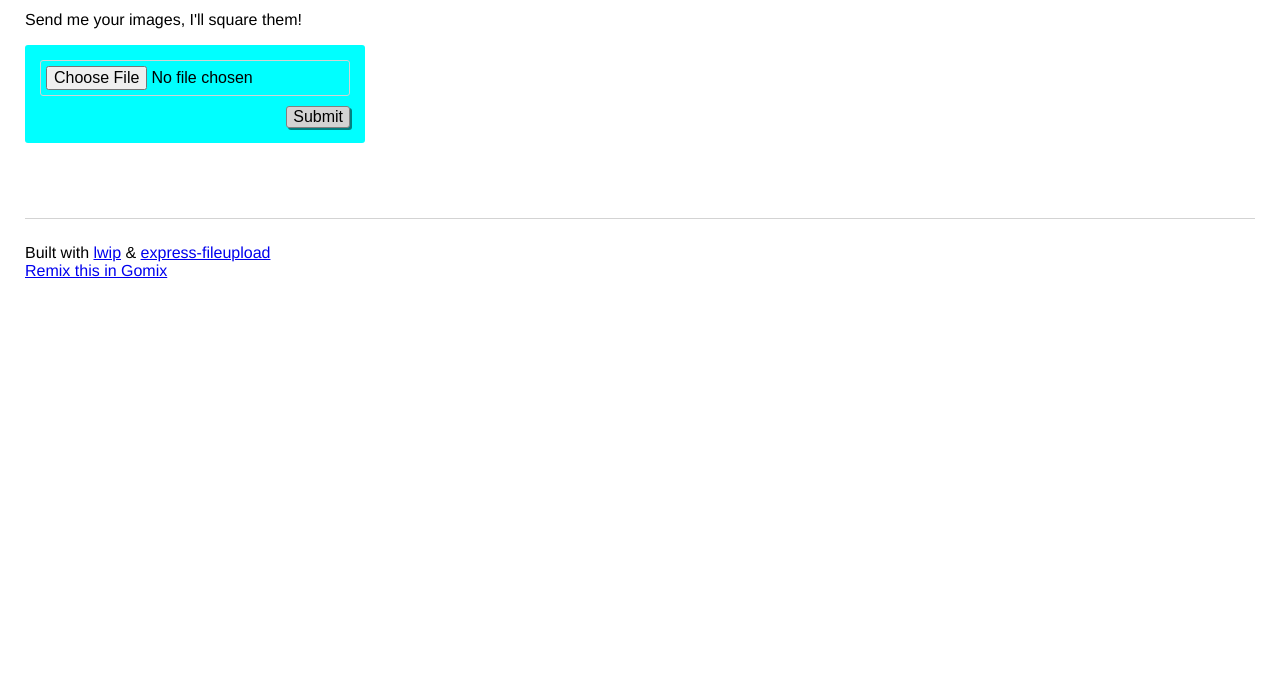
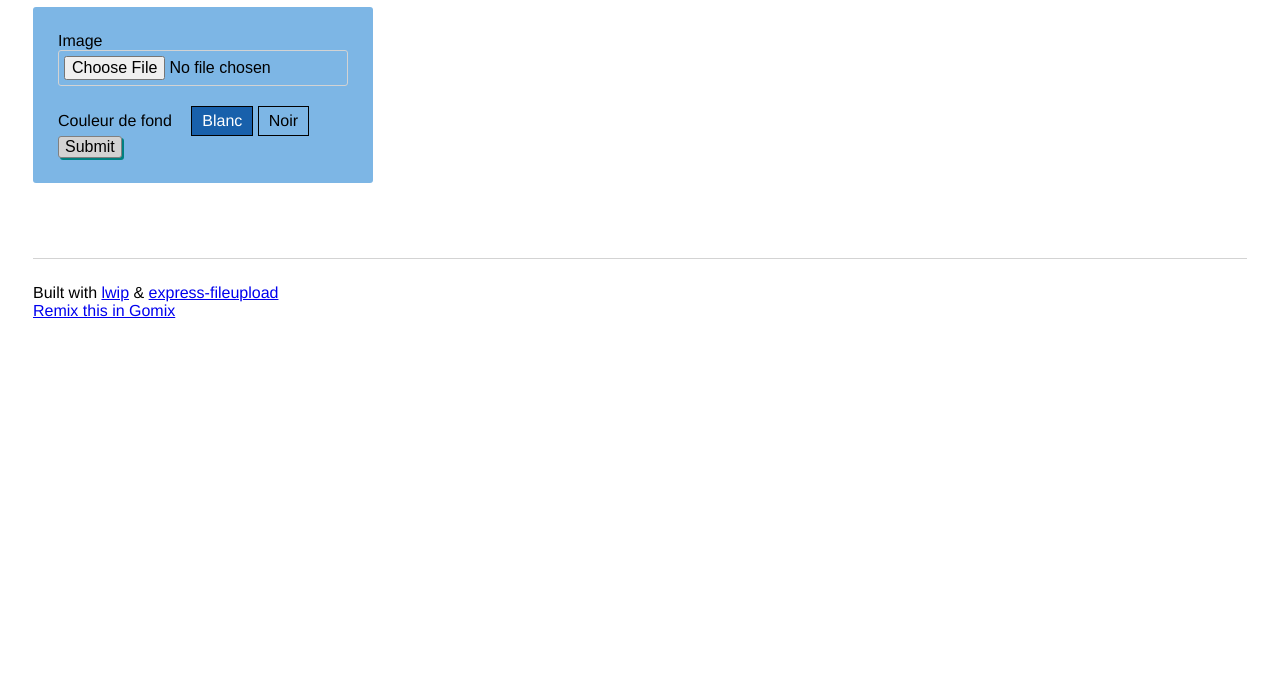
Before and after one commit to loicwolff/squared, a website: page views/index.html in a window 1280 px wide. Shown: the part 106-800 px from the top of the page. Drawn offline with Linux system fonts and the light colour scheme.

Commit message:
Added background color selection

```diff
--- a/public/style.css
+++ b/public/style.css
@@ -10,7 +10,19 @@
 
 body {
   font-family: helvetica, arial, sans-serif;
-  margin: 25px;
+  padding: 25px;
+
+}
+
+main {
+  background-color: #7DB6E5;
+  padding-left: 10px;
+  margin-bottom: 25px;
+  padding: 25px;
+  display: inline-block;
+  width: 100%;
+  max-width: 340px;
+  border-radius: 3px;
 }
 
 h1 {
@@ -27,13 +39,6 @@ p {
 }
 
 form {
-  margin-bottom: 25px;
-  padding: 15px;
-  background-color: cyan;
-  display: inline-block;
-  width: 100%;
-  max-width: 340px;
-  border-radius: 3px;
 }
 
 input {
@@ -53,7 +58,7 @@ button {
   border: 1px solid grey;
   box-shadow: 2px 2px teal;
   cursor: pointer;
-  float: right;
+  float: left;
 }
 
 button:hover {
@@ -82,34 +87,38 @@ footer > a {
   text-decoration: line-through;
 }
 
+#color-choser {
+  clear: both;
+  margin-top: 20px;
+}
+
+#color-choser > span {
+  margin-right: 15px;
+}
+
 #color-choser .color {
-  float: left;
+  display: inline-block;
 }
 
 #color-choser .color span {
   padding: 5px 10px 5px 10px;
-  border-bottom: 1px solid;
-  border-top: 1px solid;
+  border: 1px solid black;
   display: block;
-}
-
-#color-choser .color span :first {
-  border-left: 1px solid;
 }
 
 #color-choser .color input[type="radio"] {
   display: none;
 }
 
-
-#color-choser input[type="radio"] + span {
+#color-choser .color input[type="radio"] + span {
   background-color: #FFFFFFF;
 }
 
-#color-choser input[type="radio"]:checked + span {
-  background-color: #CCCCCC;
+#color-choser .color input[type="radio"]:checked + span {
+  background-color: #1860AB;
+  color: white;
 }
 
 #color-choser .submit {
-  clear: both;
+  float: right;
 }
--- a/views/index.html
+++ b/views/index.html
@@ -17,17 +17,19 @@
     </header>
 
     <main>
-      <p class="bold">Oh hi,</p>
-      <p>Send me your images, I'll square them!</p>
+      <form ref="uploadForm" id="uploadForm"  action="/upload" method="post" enctype="multipart/form-data">
+        <div >
+          <span>
+            Image
+          </span>
 
-      <form ref="uploadForm" id="uploadForm"  action="/upload" method="post" enctype="multipart/form-data">
-
-
-        <div >
           <input name="image" type="file" />
         </div>
 
-        <!--<div id="color-choser">
+        <div id="color-choser">
+          <span>
+            Couleur de fond
+          </span>
 
           <label for="white" class="color">
             <input type="radio" name="color" value="white" id="white" checked>
@@ -39,10 +41,10 @@
             <span>Noir</span>
           </label>
         </div>
-               -->
-          <div class="submit">
-            <button type="submit">Submit</button>
-          </div>
+
+        <div class="submit">
+          <button type="submit">Submit</button>
+        </div>
 
       </form>
 
```
Also changed, not shown: server.js (+7 -1 lines).
